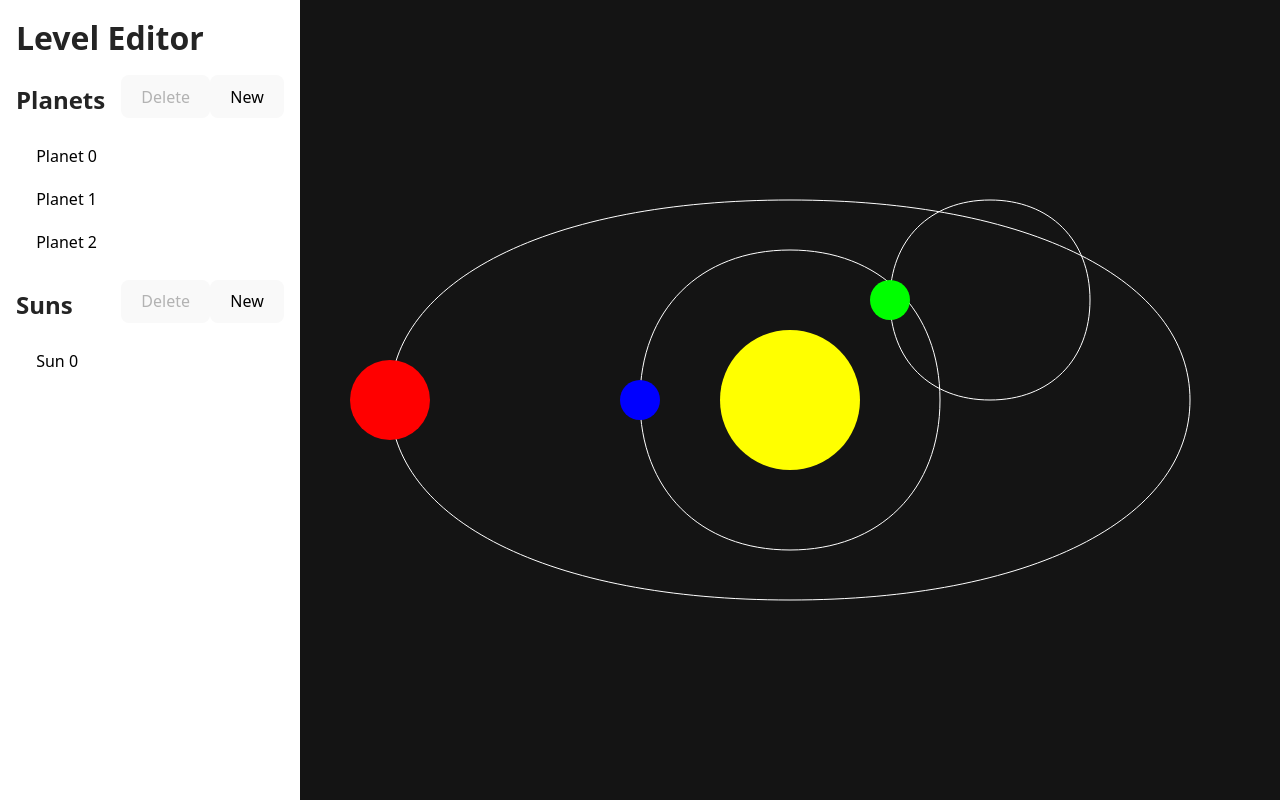
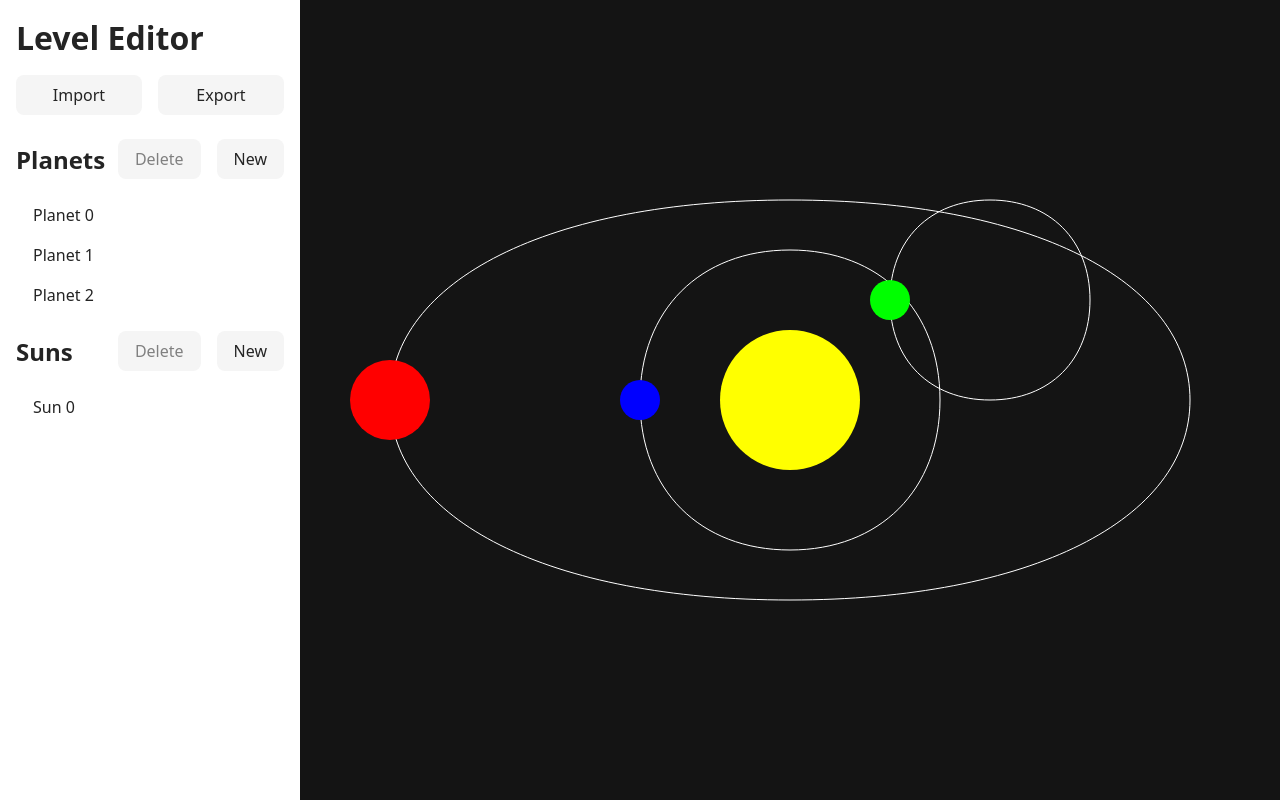
Before and after one commit to aphelion-studio/level-editor, a Svelte app: page / in a window 1280 px wide. Built offline with nearby package versions, Linux system fonts and the light colour scheme.

Commit message:
Importing and exporting JSON files

```diff
--- a/src/App.svelte
+++ b/src/App.svelte
@@ -1,4 +1,6 @@
 <script lang="ts">
+  import ExportButton from './lib/ExportButton.svelte'
+  import ImportButton from './lib/ImportButton.svelte'
   import ListSelect from './lib/ListSelect.svelte'
   import PlanetEditor from './lib/PlanetEditor.svelte'
   import SunEditor from './lib/SunEditor.svelte'
@@ -6,7 +8,7 @@
   import type { Planet, Selection, Sun } from './types'
 
   let selectedType: Selection = null
-  let selectedIndex: number = 0
+  let selectedIndex: number = 0 // Only meaningful if selectedType !== null
 
   let svg: SVGSVGElement
   $: viewBox = svg
@@ -50,6 +52,10 @@
 <main>
   <div id="left">
     <h1>Level Editor</h1>
+    <section id="import-export">
+      <ImportButton bind:selectedType />
+      <ExportButton />
+    </section>
     <section id="entity-select">
       <div class="entity-header">
         <h2>Planets</h2>
@@ -157,21 +163,29 @@
     flex-direction: column;
     min-width: 300px;
   }
+  #import-export {
+    display: flex;
+    gap: 1rem;
+    padding: 0 1rem 1rem;
+    margin-bottom: 0.5rem;
+  }
   #entity-select {
     display: flex;
     flex-direction: column;
     gap: 1rem;
     overflow-y: auto;
-    padding: 0rem 1rem 1rem;
+    padding: 0 1rem 1rem;
   }
   .entity-header {
     display: flex;
     justify-content: space-between;
+    align-items: center;
   }
   .entity-controls {
     display: flex;
+    gap: 1rem;
   }
   #entity-select h2 {
-    margin: 0.5rem 0 0;
+    margin: 0;
   }
 </style>
--- a/src/app.css
+++ b/src/app.css
@@ -1,10 +1,9 @@
 :root {
   font-family: system-ui, sans-serif;
-  /* line-height: 1.5; */
-  /* font-weight: 400; */
+  font-weight: 400;
 
   color-scheme: light dark;
-  color: rgba(255, 255, 255, 0.87);
+  color: #ffffff;
   background-color: #242424;
 
   font-synthesis: none;
@@ -29,30 +28,36 @@ body {
   height: 100vh;
 }
 
-.card {
-  padding: 2em;
-}
-
 #app {
   width: 100%;
 }
 
-button {
+button,
+.button-like {
   border-radius: 8px;
   border: 1px solid transparent;
-  padding: 0.6em 1.2em;
-  font-size: 1em;
+  padding: 0.5em 1em;
+  font-size: 1rem;
   font-weight: 500;
   font-family: inherit;
+  text-align: center;
+  color: #ffffff;
   background-color: #1a1a1a;
   cursor: pointer;
   transition: border-color 0.25s;
 }
-button:hover:enabled {
+button:disabled {
+  color: #808080;
+  cursor: inherit;
+}
+button:hover:enabled,
+.button-like:hover {
   border-color: #646cff;
 }
 button:focus,
-button:focus-visible {
+button:focus-visible,
+.button-like:focus,
+.button-like:focus-visible {
   outline: 4px auto -webkit-focus-ring-color;
 }
 
@@ -64,7 +69,9 @@ button:focus-visible {
   a:hover {
     color: #747bff;
   }
-  button {
-    background-color: #f9f9f9;
+  button,
+  .button-like {
+    color: #242424;
+    background-color: #f5f5f5;
   }
 }
--- /dev/null
+++ b/src/lib/ExportButton.svelte
@@ -0,0 +1,20 @@
+<script lang="ts">
+  import { level } from '../stores'
+
+  const exportLevel = () => {
+    const blob = new Blob([JSON.stringify($level, null, 2)], { type: 'application/json' })
+    const url = URL.createObjectURL(blob)
+    let link = document.createElement('a')
+    link.download = 'level.json'
+    link.href = url
+    link.click()
+  }
+</script>
+
+<button on:click={exportLevel}>Export</button>
+
+<style>
+  button {
+    flex: 1;
+  }
+</style>
--- /dev/null
+++ b/src/lib/ImportButton.svelte
@@ -0,0 +1,32 @@
+<script lang="ts">
+  import { level } from '../stores'
+  import type { Level, Selection } from '../types'
+
+  export let selectedType: Selection = null
+
+  let files: FileList
+
+  $: if (files) {
+    files
+      .item(0)
+      ?.text()
+      .then((text) => importLevel(text))
+  }
+
+  const importLevel = (text: string) => {
+    $level = JSON.parse(text) as Level // No real checking that it satisfies the type
+    selectedType = null // Otherwise could get an out of bounds from current selection
+  }
+</script>
+
+<label for="import" class="button-like">Import</label>
+<input id="import" type="file" accept="application/json" bind:files />
+
+<style>
+  label {
+    flex: 1;
+  }
+  input {
+    display: none;
+  }
+</style>
```
